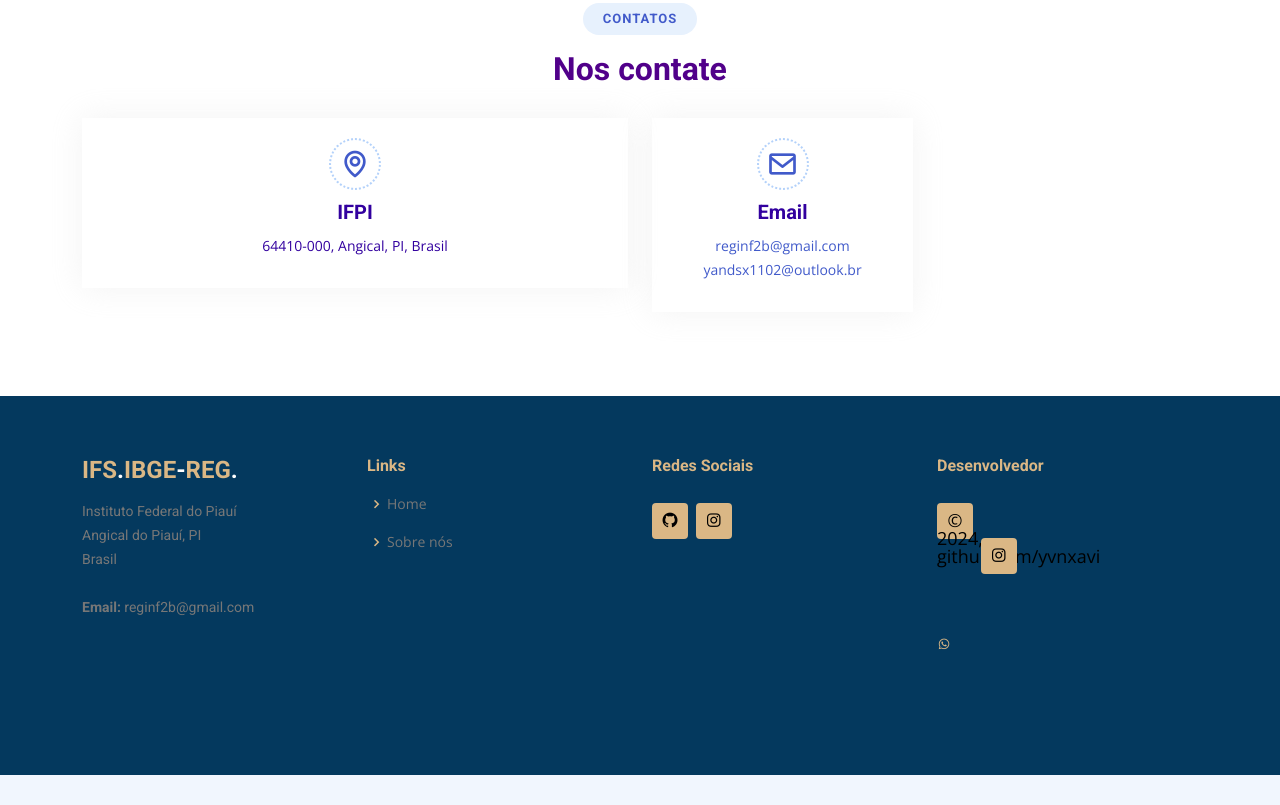
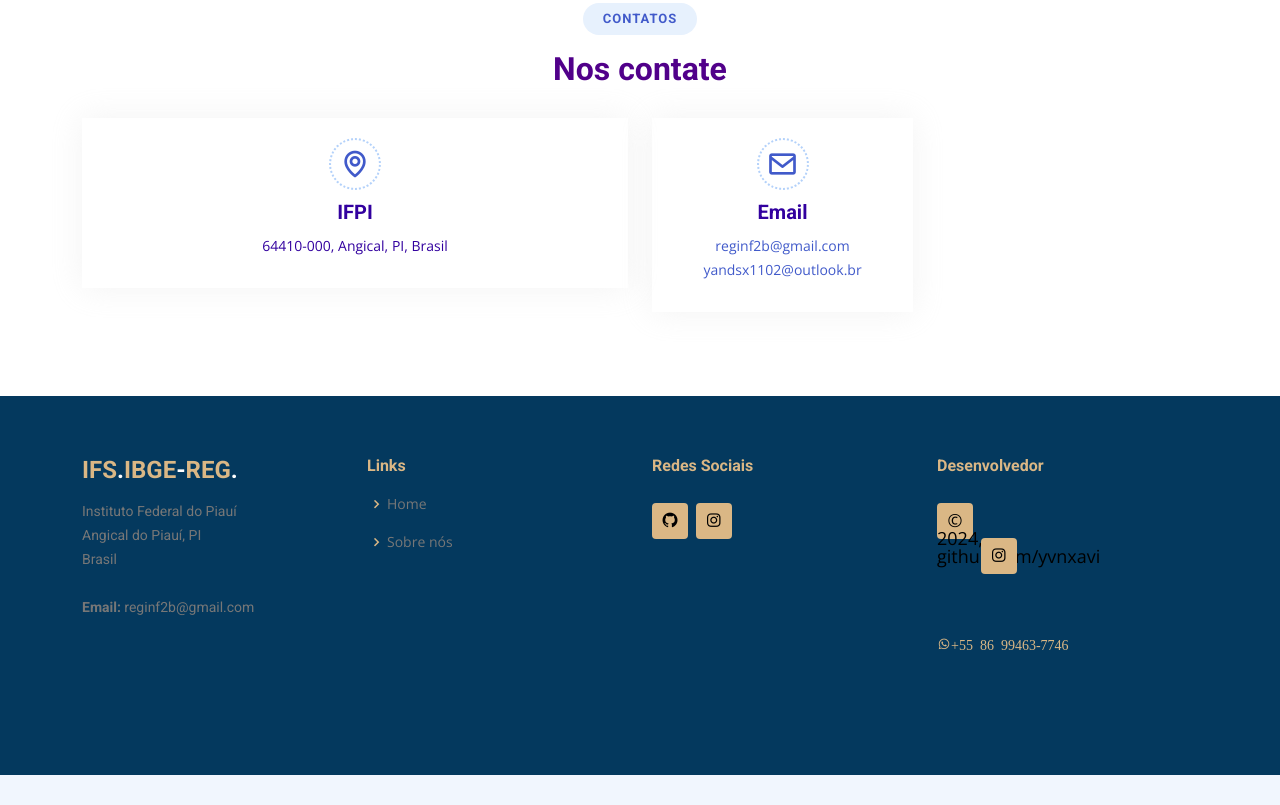
Before and after one commit to yvnxavi/pi, a plain HTML site: page index.html in a window 1280 px wide. Shown: the part 2516-3321 px from the top of the page. Drawn offline with nearby package versions, Linux system fonts and the light colour scheme.

Commit message:
Update index.html

```diff
--- a/index.html
+++ b/index.html
@@ -271,7 +271,7 @@ da urbanização e educação de Regeneração-PI.</span>
             <div class="social-links mt-3">
               <a href="https://github.com/yvnxavi" target="_blank"><p>&copy; 2024, github.com/yvnxavi</p></i></a>
               <a href="https://instagram.com/yanxabi" target="_blank" class="instagram"><i class="bx bxl-instagram"></i></a>
-              <section><i class="bx bxl-whatsapp"></i></section>
+              <section><i class="bx bxl-whatsapp">+55 86 99463-7746</i></section>
             </div>
         </div>
       </div>
```
